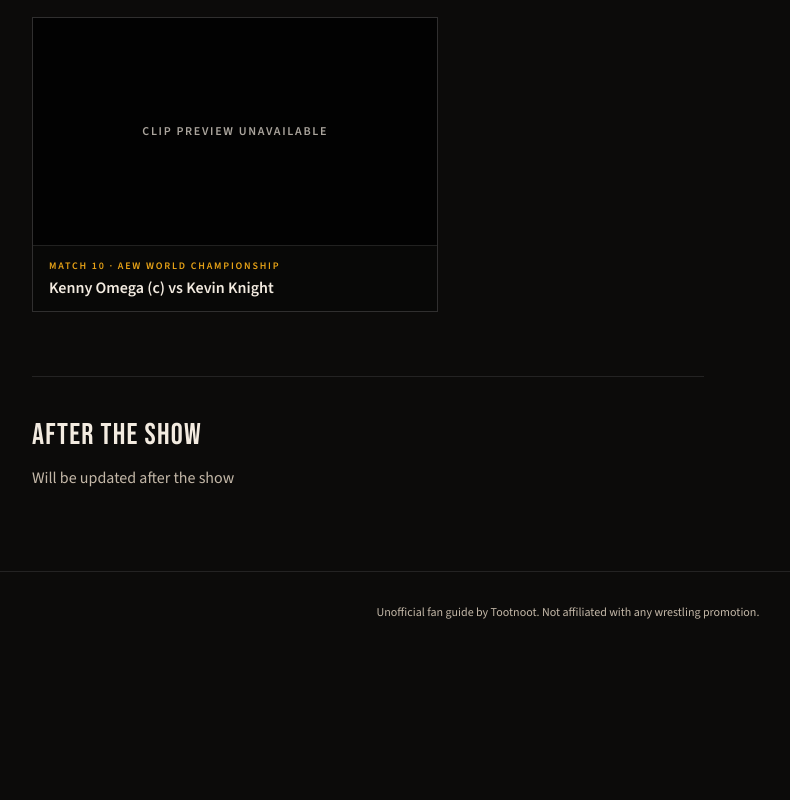
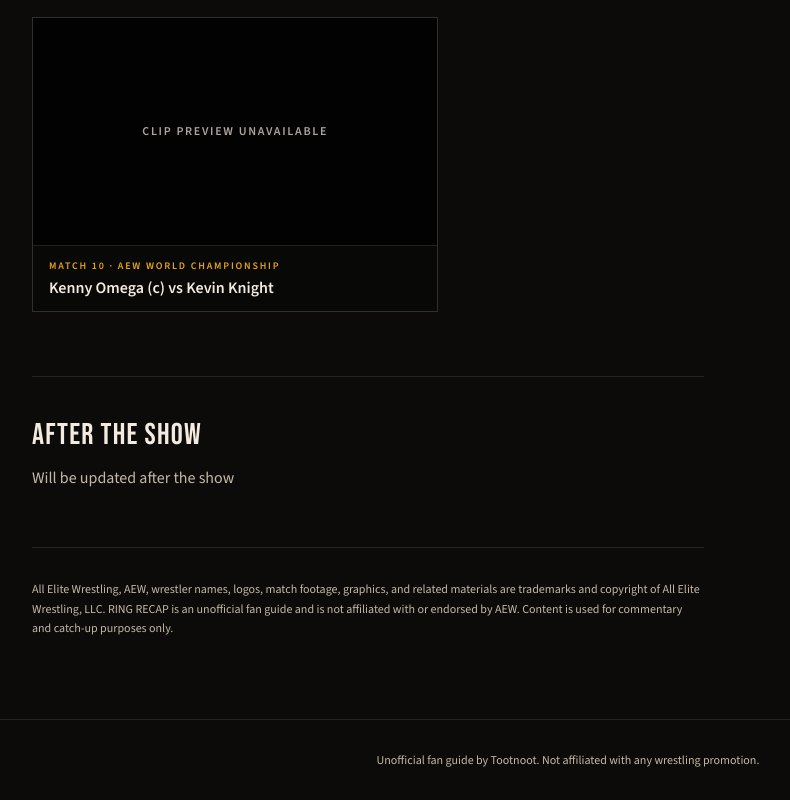
Before and after one commit to Torasputr/ringrecap, a Next.js app: page /events/aew/redemption in a window 1280 px wide. Shown: the part 4418-5218 px from the top of the page, without its empty margins (72-862 px from the left). Before the commit the page ends 5070 px from the top, so only its background shows below. Built offline with nearby package versions, Linux system fonts and the light colour scheme; no server answers.

Commit message:
Add copyright

```diff
--- a/app/events/[promotion]/[slug]/page.tsx
+++ b/app/events/[promotion]/[slug]/page.tsx
@@ -250,6 +250,16 @@
           {card.afterShow}
         </p>
       </section>
+
+      {promotion.slug === "aew" ? (
+        <p className="mt-14 max-w-2xl border-t border-white/10 pt-8 text-xs leading-relaxed text-muted">
+          All Elite Wrestling, AEW, wrestler names, logos, match footage, graphics,
+          and related materials are trademarks and copyright of All Elite Wrestling,
+          LLC. RING RECAP is an unofficial fan guide and is not affiliated with or
+          endorsed by AEW. Content is used for commentary and catch-up purposes
+          only.
+        </p>
+      ) : null}
     </article>
   );
 }
--- a/app/events/[promotion]/page.tsx
+++ b/app/events/[promotion]/page.tsx
@@ -82,6 +82,16 @@
           ))}
         </ul>
       )}
+
+      {promotion.slug === "aew" ? (
+        <p className="mt-16 max-w-2xl border-t border-white/10 pt-8 text-xs leading-relaxed text-muted">
+          All Elite Wrestling, AEW, wrestler names, logos, match footage, graphics,
+          and related materials are trademarks and copyright of All Elite Wrestling,
+          LLC. RING RECAP is an unofficial fan guide and is not affiliated with or
+          endorsed by AEW. Content is used for commentary and catch-up purposes
+          only.
+        </p>
+      ) : null}
     </section>
   );
 }
```
